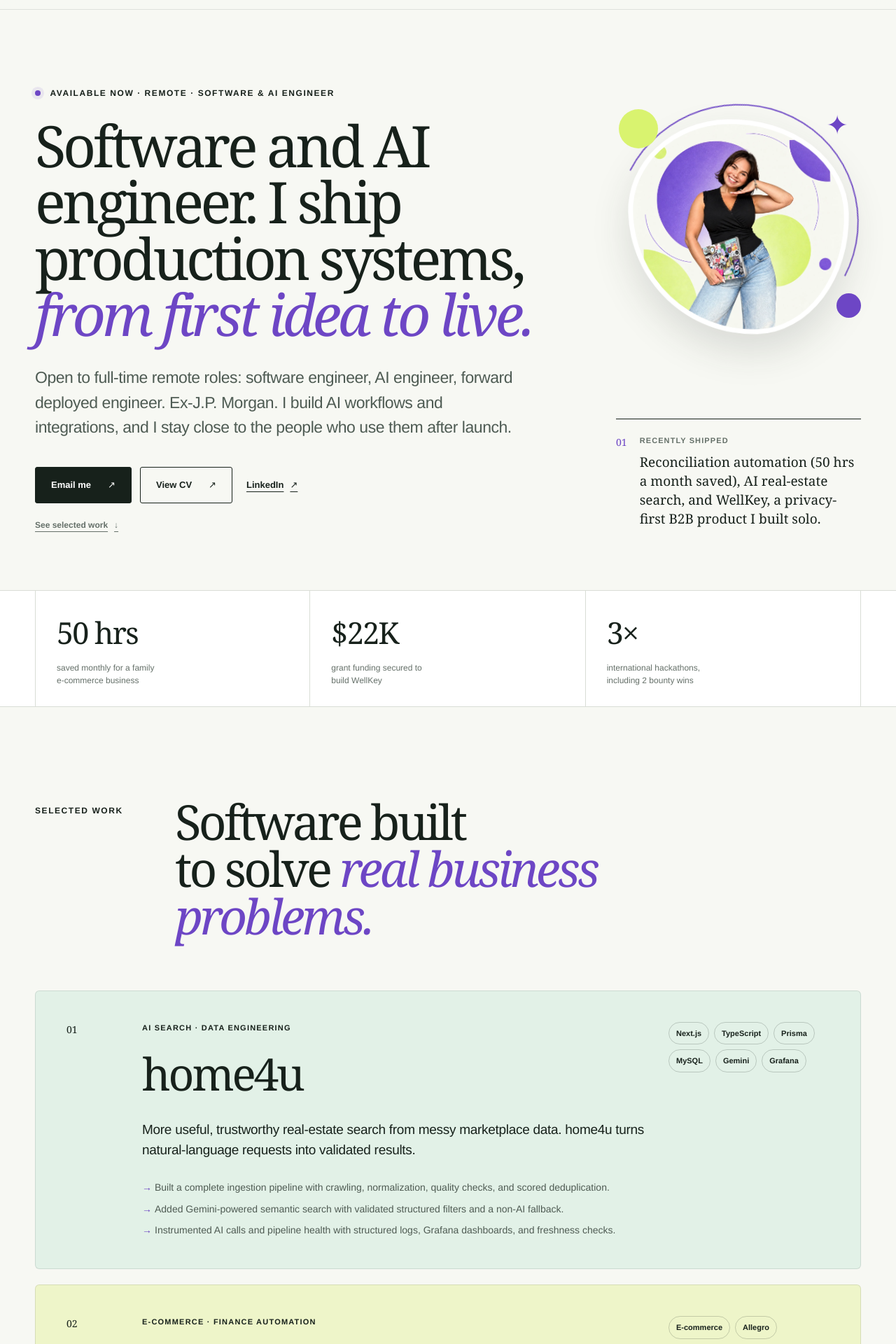
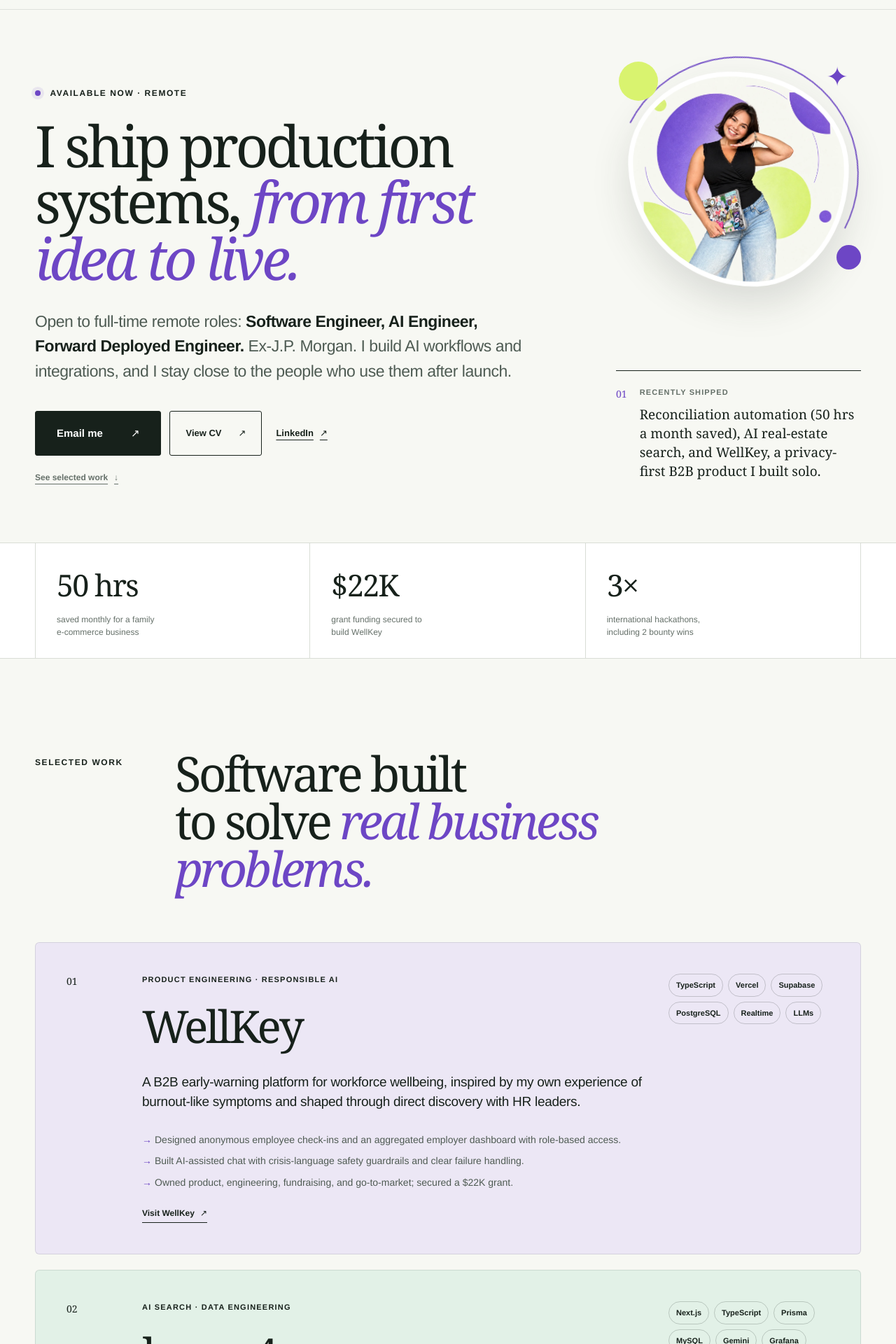
Before and after one commit to wszitenhelm/my-website, a React (Vite) app in the folder my-portfolio/: page / in a window 1280 px wide. Shown: the part 60-1980 px from the top of the page at 70% size. Built offline with nearby package versions, Linux system fonts and the light colour scheme; the HTML template or start-up script is replaced by a standard one.

Commit message:
Refine hero hierarchy and project order

```diff
--- a/my-portfolio/src/Home.jsx
+++ b/my-portfolio/src/Home.jsx
@@ -21,6 +21,20 @@ const HIGHLIGHTS = [
 const PROJECTS = [
   {
     index: '01',
+    eyebrow: 'Product engineering · Responsible AI',
+    title: 'WellKey',
+    lead: 'A B2B early-warning platform for workforce wellbeing, inspired by my own experience of burnout-like symptoms and shaped through direct discovery with HR leaders.',
+    details: [
+      'Designed anonymous employee check-ins and an aggregated employer dashboard with role-based access.',
+      'Built AI-assisted chat with crisis-language safety guardrails and clear failure handling.',
+      'Owned product, engineering, fundraising, and go-to-market; secured a $22K grant.',
+    ],
+    stack: ['TypeScript', 'Vercel', 'Supabase', 'PostgreSQL', 'Realtime', 'LLMs'],
+    tone: 'lilac',
+    url: WELLKEY_URL,
+  },
+  {
+    index: '02',
     eyebrow: 'AI search · Data engineering',
     title: 'home4u',
     lead: 'More useful, trustworthy real-estate search from messy marketplace data. home4u turns natural-language requests into validated results.',
@@ -33,7 +47,7 @@ const PROJECTS = [
     tone: 'mint',
   },
   {
-    index: '02',
+    index: '03',
     eyebrow: 'E-commerce · Finance automation',
     title: 'Accounting Automation',
     lead: 'Around 50 hours saved every month for a family-run e-commerce business. The automation matches Allegro sales with bank transactions.',
@@ -44,20 +58,6 @@ const PROJECTS = [
     ],
     stack: ['E-commerce', 'Allegro', 'Bank data', 'Reconciliation', 'Validation'],
     tone: 'acid',
-  },
-  {
-    index: '03',
-    eyebrow: 'Product engineering · Responsible AI',
-    title: 'WellKey',
-    lead: 'A B2B early-warning platform for workforce wellbeing, inspired by my own experience of burnout-like symptoms and shaped through direct discovery with HR leaders.',
-    details: [
-      'Designed anonymous employee check-ins and an aggregated employer dashboard with role-based access.',
-      'Built AI-assisted chat with crisis-language safety guardrails and clear failure handling.',
-      'Owned product, engineering, fundraising, and go-to-market; secured a $22K grant.',
-    ],
-    stack: ['TypeScript', 'Vercel', 'Supabase', 'PostgreSQL', 'Realtime', 'LLMs'],
-    tone: 'lilac',
-    url: WELLKEY_URL,
   },
   {
     index: '04',
@@ -172,13 +172,13 @@ export default function Home() {
       <main id="top">
         <section className="hero shell" aria-labelledby="hero-title">
           <div className="hero-copy" data-reveal>
-            <p className="eyebrow"><span className="status-dot" /> Available now · remote · software &amp; AI engineer</p>
-            <h1 id="hero-title">Software and AI engineer. I ship production systems, <em>from first idea to live.</em></h1>
+            <p className="eyebrow"><span className="status-dot" /> Available now · remote</p>
+            <h1 id="hero-title">I ship production systems, <em>from first idea to live.</em></h1>
             <p className="hero-intro">
-              Open to full-time remote roles: software engineer, AI engineer, forward deployed engineer. Ex-J.P. Morgan. I build AI workflows and integrations, and I stay close to the people who use them after launch.
+              Open to full-time remote roles: <strong>Software Engineer, AI Engineer, Forward Deployed Engineer.</strong> Ex-J.P. Morgan. I build AI workflows and integrations, and I stay close to the people who use them after launch.
             </p>
             <div className="hero-actions">
-              <a className="button button-primary" href={EMAIL_HREF}>Email me <span>↗</span></a>
+              <a className="button button-primary hero-primary-cta" href={EMAIL_HREF}>Email me <span>↗</span></a>
               <a className="button button-secondary" href="/CV.pdf" target="_blank" rel="noreferrer">View CV <span>↗</span></a>
               <a className="hero-tertiary" href={LINKEDIN_URL} target="_blank" rel="noreferrer">LinkedIn <span>↗</span></a>
             </div>
--- a/my-portfolio/src/index.css
+++ b/my-portfolio/src/index.css
@@ -65,12 +65,14 @@ a:focus-visible, button:focus-visible { outline: 3px solid #6d46c5; outline-offs
 .hero h1 { max-width: 850px; font-size: clamp(52px, 6.4vw, 88px); }
 em { color: #6d46c5; font-weight: 400; }
 .hero-intro { max-width: 700px; margin: 34px 0 0; color: #4e5b53; font-size: clamp(18px, 2vw, 23px); line-height: 1.55; letter-spacing: -.02em; }
+.hero-intro strong { color: var(--ink); font-weight: 750; }
 .hero-actions { display: flex; flex-wrap: wrap; gap: 12px; margin-top: 38px; }
 .button { display: inline-flex; align-items: center; justify-content: center; gap: 24px; min-height: 52px; padding: 0 22px; border: 1px solid var(--ink); border-radius: 3px; font-size: 13px; font-weight: 750; transition: transform .2s ease, background .2s ease, color .2s ease; }
 .button:hover { transform: translateY(-2px); }
 .button-primary { background: var(--ink); color: white; }
 .button-primary:hover { background: var(--green); }
 .button-secondary:hover { background: white; }
+.hero-primary-cta { min-height: 64px; gap: 40px; padding-inline: 30px; font-size: 15px; }
 .hero-tertiary { display: inline-flex; align-items: center; gap: 9px; padding: 0 8px; font-size: 13px; font-weight: 750; text-decoration: underline; text-underline-offset: 5px; }
 .hero-work-link { display: inline-flex; gap: 9px; margin-top: 22px; color: var(--muted); font-size: 12px; font-weight: 700; text-decoration: underline; text-underline-offset: 5px; }
 .hero-tertiary:hover, .hero-work-link:hover { color: #6d46c5; }
```
